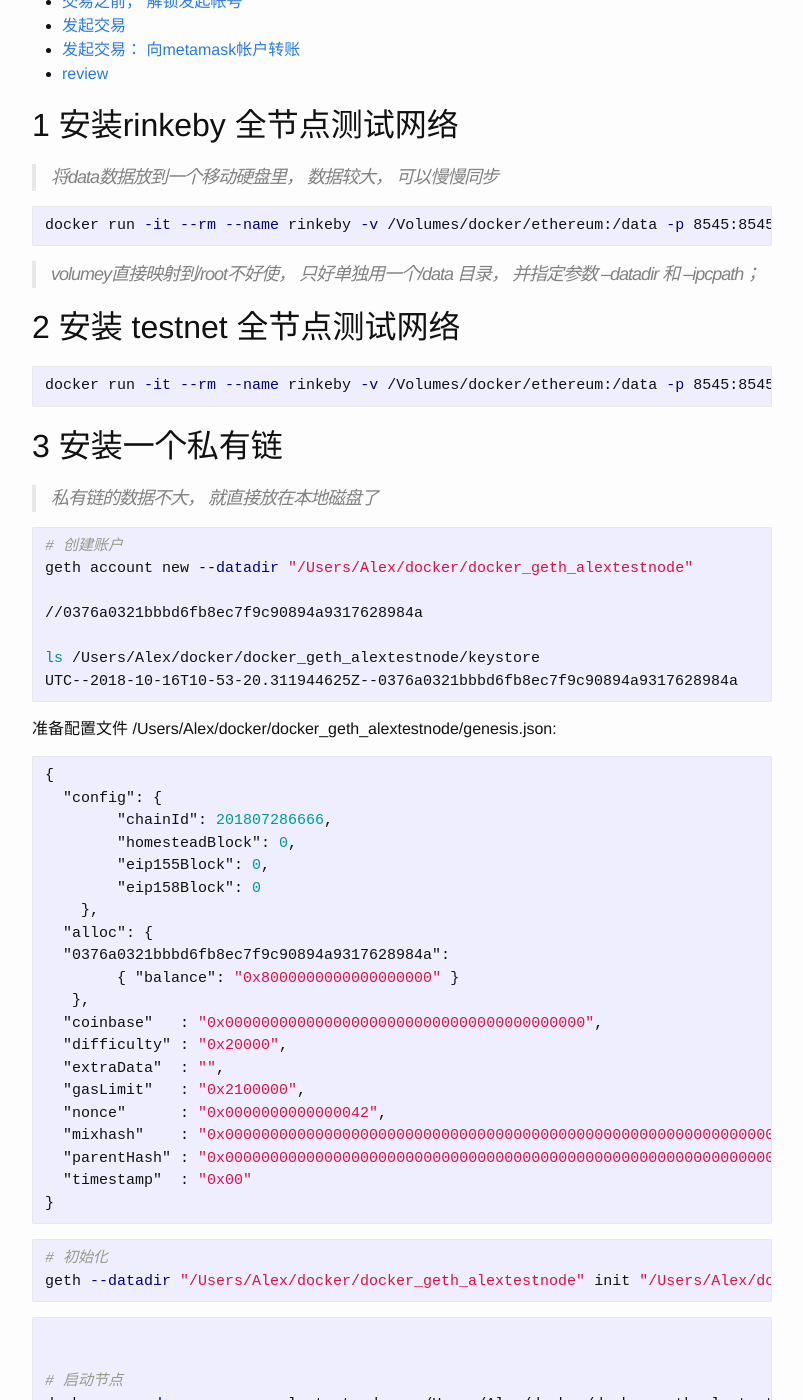
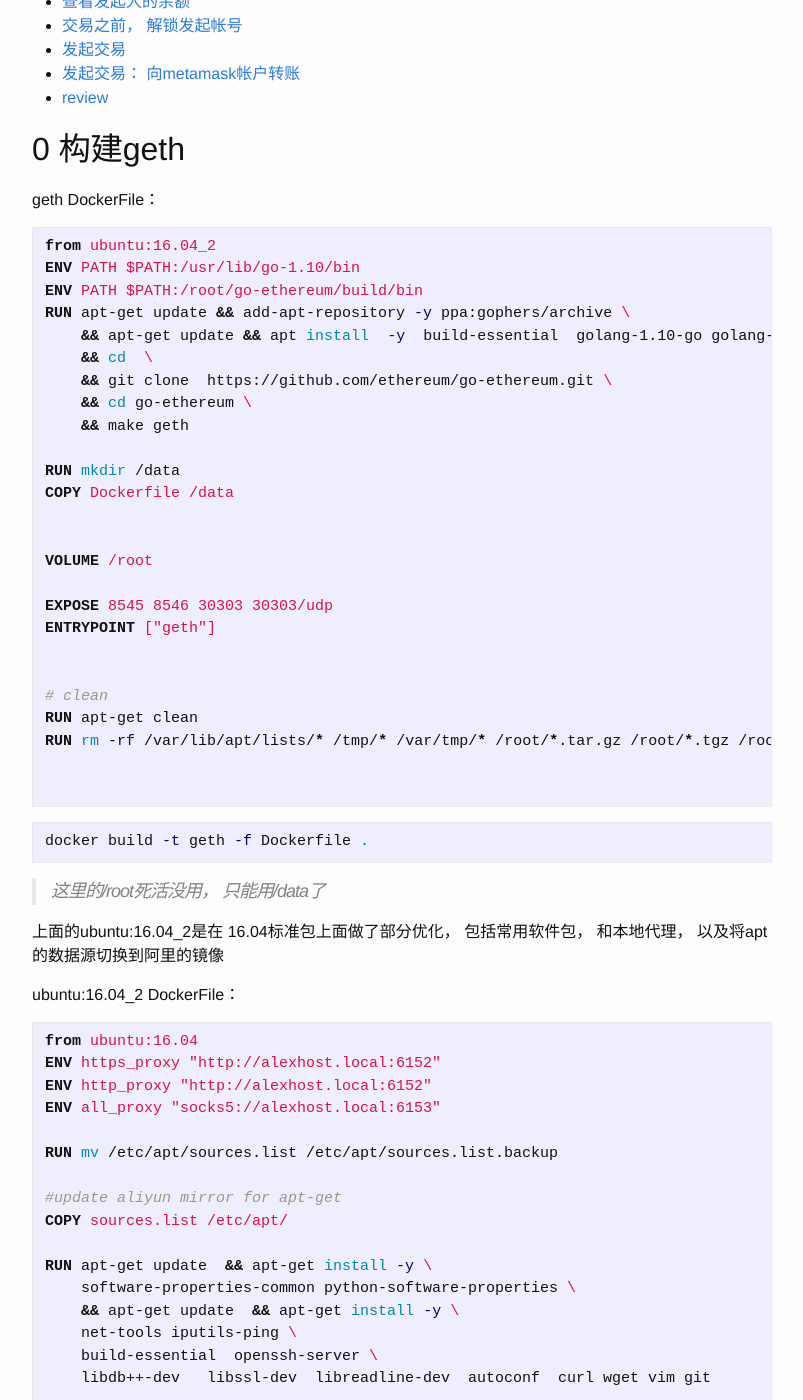
Before and after one commit to BadUncleX/blog, a Jekyll site: the page built from _posts/2018-10-16-Docker 安装geth.md, in a window 1280 px wide and 1400 px high, scrolled down 393 px. Shown: the whole window, without its empty margins (238-1041 px from the left). Built offline with Jekyll 4.4.1, drawn with Linux system fonts in a browser that asks for light colours; comment, search, counter and statistics services are not loaded; some of the changed text lies outside the part shown.

Commit message:
update dockerfile

````diff
--- a/_posts/2018-10-16-Docker 安装geth.md
+++ b/_posts/2018-10-16-Docker 安装geth.md
@@ -9,6 +9,76 @@
 <h2>Table of contents</h2>
 * TOC
 {:toc}
+## 0 构建geth
+
+geth DockerFile：
+
+```dockerfile
+from ubuntu:16.04_2
+ENV PATH $PATH:/usr/lib/go-1.10/bin
+ENV PATH $PATH:/root/go-ethereum/build/bin
+RUN apt-get update && add-apt-repository -y ppa:gophers/archive \
+    && apt-get update && apt install  -y  build-essential  golang-1.10-go golang-1.10-doc  \
+    && cd  \
+    && git clone  https://github.com/ethereum/go-ethereum.git \
+    && cd go-ethereum \
+    && make geth
+
+RUN mkdir /data
+COPY Dockerfile /data
+
+
+VOLUME /root
+
+EXPOSE 8545 8546 30303 30303/udp
+ENTRYPOINT ["geth"]
+
+
+# clean
+RUN apt-get clean
+RUN rm -rf /var/lib/apt/lists/* /tmp/* /var/tmp/* /root/*.tar.gz /root/*.tgz /root/*.zip
+
+
+```
+
+```bash
+docker build -t geth -f Dockerfile .
+```
+
+> 这里的/root死活没用， 只能用/data了
+
+上面的ubuntu:16.04_2是在 16.04标准包上面做了部分优化， 包括常用软件包， 和本地代理， 以及将apt的数据源切换到阿里的镜像
+
+ubuntu:16.04_2 DockerFile：
+
+```dockerfile
+from ubuntu:16.04
+ENV https_proxy "http://alexhost.local:6152"
+ENV http_proxy "http://alexhost.local:6152"
+ENV all_proxy "socks5://alexhost.local:6153"
+
+RUN mv /etc/apt/sources.list /etc/apt/sources.list.backup
+
+#update aliyun mirror for apt-get
+COPY sources.list /etc/apt/
+
+RUN apt-get update  && apt-get install -y \
+    software-properties-common python-software-properties \
+    && apt-get update  && apt-get install -y \
+    net-tools iputils-ping \
+    build-essential  openssh-server \
+    libdb++-dev   libssl-dev  libreadline-dev  autoconf  curl wget vim git
+
+# clean
+RUN apt-get clean
+RUN rm -rf /var/lib/apt/lists/* /tmp/* /var/tmp/* /root/*.tar.gz /root/*.tgz /root/*.zip
+
+```
+
+
+
+
+
 
 
 ## 1 安装rinkeby 全节点测试网络
````
